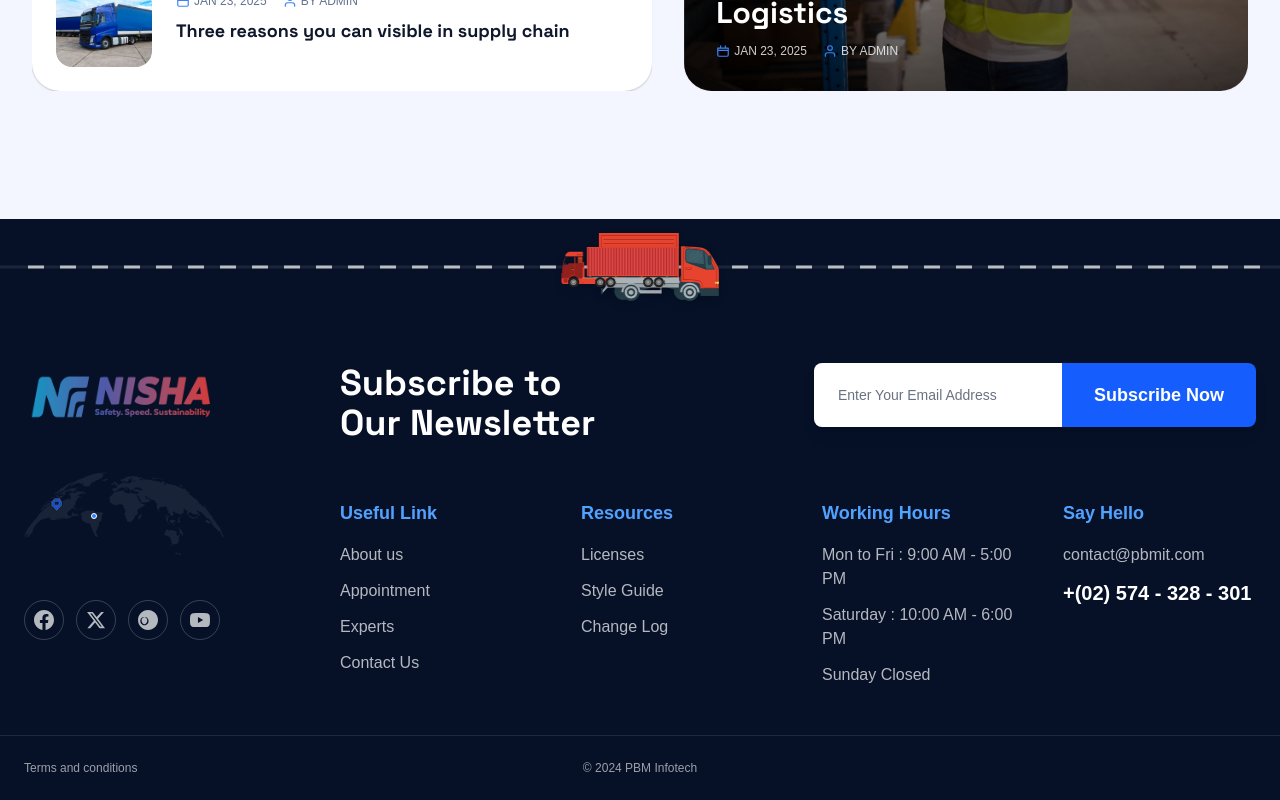
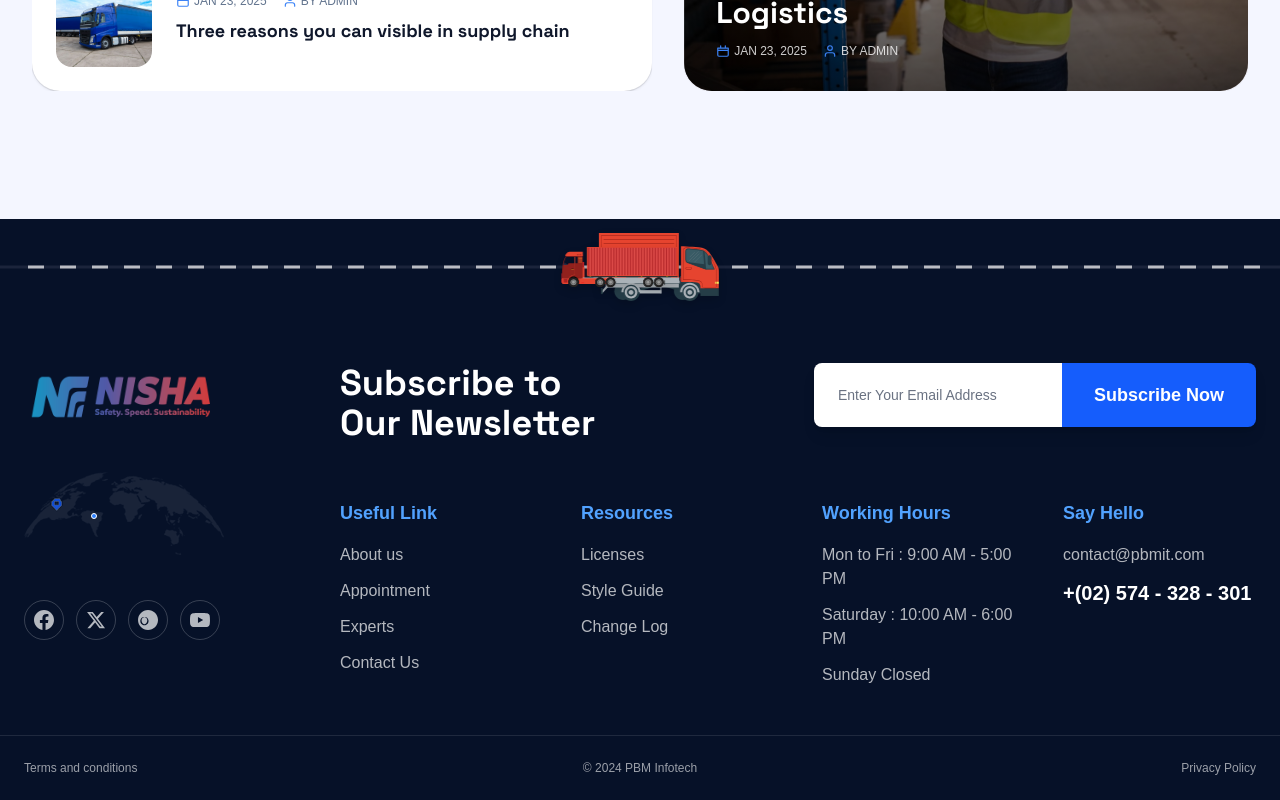
Before and after one commit to AneeVerse/nisha-roadways, a Next.js app: page / in a window 1280 px wide. Shown: the part 5088-5888 px from the top of the page. Built offline with nearby package versions, Linux system fonts and the light colour scheme.

Commit message:
Update Footer component to include a link to the Privacy Policy, enhancing navigation and user experience.

```diff
--- a/src/components/Footer.tsx
+++ b/src/components/Footer.tsx
@@ -195,7 +195,7 @@ const Footer: React.FC = () => {
           <div className="max-w-7xl mx-auto px-6 py-6 text-xs text-white/60 grid grid-cols-1 md:grid-cols-3 items-center">
             <a href="#" className="hover:text-white/80 text-left">Terms and conditions</a>
             <span className="text-center">© 2024 PBM Infotech</span>
-            <div className="text-right"></div>
+            <a href="#" className="hover:text-white/80 text-right">Privacy Policy</a>
           </div>
         </div>
       </div>
```
